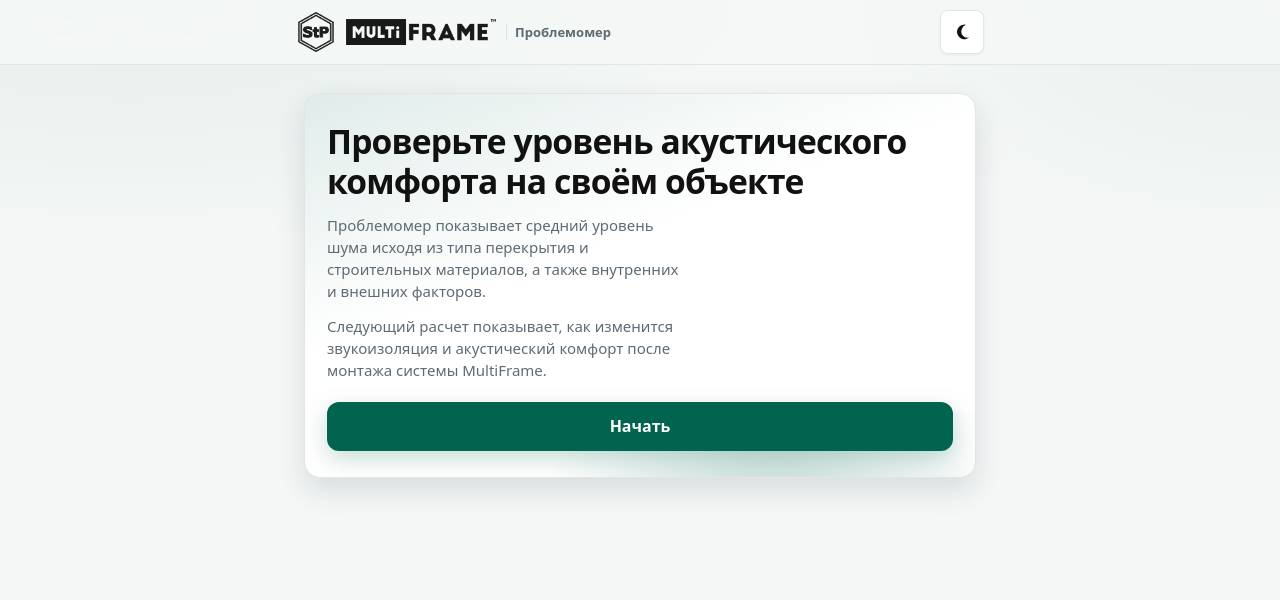
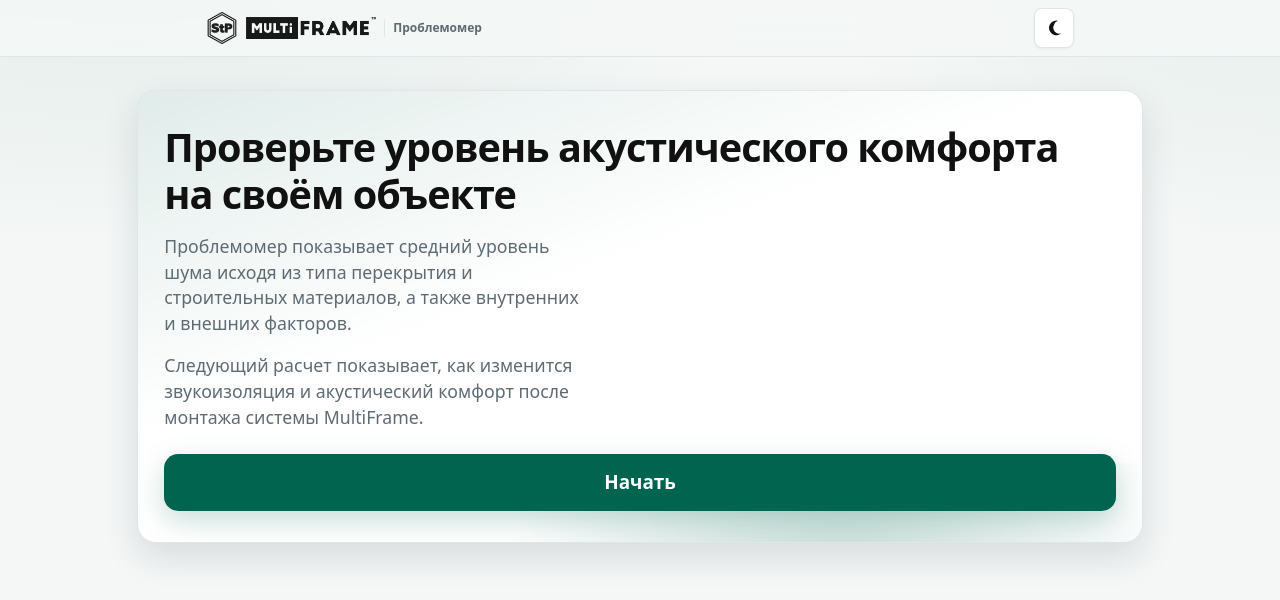
Before and after one commit to Paulos99/multiframe-problemomer, a React (Vite) app: page / in a window 1280 px wide. Shown: the top 600 px of the page. Built offline with nearby package versions, Linux system fonts and the light colour scheme.

Commit message:
Увеличить контент на больших экранах, оставив компактную шапку.
Шире колонка + desktop-zoom только для main/CTA; логотипы и высота header уменьшены.

Co-authored-by: Cursor <cursoragent@cursor.com>

```diff
--- a/src/app-shell/AppShell.module.css
+++ b/src/app-shell/AppShell.module.css
@@ -13,6 +13,8 @@
   margin: 0 auto;
   padding: 12px 16px 28px;
   flex: 1;
+  /* Larger reading size on wide screens without enlarging the sticky header. */
+  zoom: var(--desktop-zoom);
 }
 
 .mainProcessing {
@@ -20,6 +22,7 @@
   max-width: none;
   margin: 0;
   padding: 0;
+  zoom: 1;
 }
 
 .processing {
--- a/src/app-shell/Header.module.css
+++ b/src/app-shell/Header.module.css
@@ -12,7 +12,7 @@
   width: min(100%, var(--max-w));
   margin: 0 auto;
   min-height: var(--header-h);
-  padding: 10px 16px;
+  padding: 8px 16px;
   display: flex;
   align-items: center;
   justify-content: space-between;
@@ -22,14 +22,15 @@
 .brand {
   display: flex;
   align-items: center;
-  gap: 10px;
+  gap: 8px;
   min-width: 0;
 }
 
-/* Logos are near-white PNGs — darken on light header, keep bright on dark. */
+/* Logos are near-white PNGs — darken on light header, keep bright on dark.
+   Kept compact so browser zoom / large screens don’t balloon the chrome. */
 .stp {
-  width: 40px;
-  height: 40px;
+  width: 32px;
+  height: 32px;
   object-fit: contain;
   flex: 0 0 auto;
   filter: brightness(0) saturate(100%);
@@ -37,9 +38,9 @@
 }
 
 .mf {
-  height: 26px;
+  height: 22px;
   width: auto;
-  max-width: 150px;
+  max-width: 132px;
   object-fit: contain;
   filter: brightness(0) saturate(100%);
   opacity: 0.9;
@@ -56,7 +57,7 @@
 }
 
 .product {
-  font-size: 13px;
+  font-size: 12px;
   font-weight: 650;
   color: var(--text-secondary);
   white-space: nowrap;
@@ -66,8 +67,8 @@
 
 .theme {
   position: relative;
-  width: 44px;
-  height: 44px;
+  width: 40px;
+  height: 40px;
   border-radius: var(--radius-sm);
   border: 1px solid var(--border-color);
   background: var(--bg-card);
@@ -75,6 +76,7 @@
   box-shadow: var(--shadow-sm);
   display: grid;
   place-items: center;
+  flex: 0 0 auto;
 }
 
 .themeIcon {
--- a/src/app-shell/StickyCta.module.css
+++ b/src/app-shell/StickyCta.module.css
@@ -17,6 +17,7 @@
   display: grid;
   grid-template-columns: auto 1fr;
   gap: 10px;
+  zoom: var(--desktop-zoom);
 }
 
 .back {
--- a/src/styles/tokens.css
+++ b/src/styles/tokens.css
@@ -33,11 +33,38 @@
   --touch-min: 44px;
   --safe-bottom: env(safe-area-inset-bottom, 0px);
   --safe-top: env(safe-area-inset-top, 0px);
-  --header-h: 64px;
+  /* Compact chrome — stays readable without ballooning when the page is zoomed. */
+  --header-h: 56px;
   /* Sticky CTA clearance: keep SimCompare metrics/chips above «Далее» on phones. */
   --footer-h: 120px;
   --font: system-ui, -apple-system, 'Segoe UI', Roboto, 'Helvetica Neue', Arial, sans-serif;
   --max-w: 720px;
+  /* Scales main column + sticky CTA on large screens (header stays 1×). */
+  --desktop-zoom: 1;
+}
+
+@media (min-width: 900px) {
+  :root {
+    --max-w: 820px;
+    --desktop-zoom: 1.12;
+    --footer-h: 132px;
+  }
+}
+
+@media (min-width: 1200px) {
+  :root {
+    --max-w: 900px;
+    --desktop-zoom: 1.18;
+    --footer-h: 140px;
+  }
+}
+
+@media (min-width: 1440px) {
+  :root {
+    --max-w: 960px;
+    --desktop-zoom: 1.22;
+    --footer-h: 148px;
+  }
 }
 
 body.theme-dark {
--- a/src/ui/Screen.module.css
+++ b/src/ui/Screen.module.css
@@ -6,13 +6,13 @@
 }
 
 .hero .head h1 {
-  font-size: clamp(1.6rem, 4.5vw, 2.15rem);
+  font-size: clamp(1.7rem, 4.5vw, 2.35rem);
   letter-spacing: -0.02em;
 }
 
 .head h1 {
   margin: 0 0 8px;
-  font-size: clamp(1.35rem, 3.5vw, 1.75rem);
+  font-size: clamp(1.4rem, 3.5vw, 1.9rem);
   line-height: 1.2;
   letter-spacing: -0.015em;
 }
@@ -37,8 +37,8 @@
 .head p {
   margin: 0;
   color: var(--text-secondary);
-  font-size: 15px;
-  max-width: 42ch;
+  font-size: 16px;
+  max-width: 48ch;
 }
 
 .head .lead {
```
